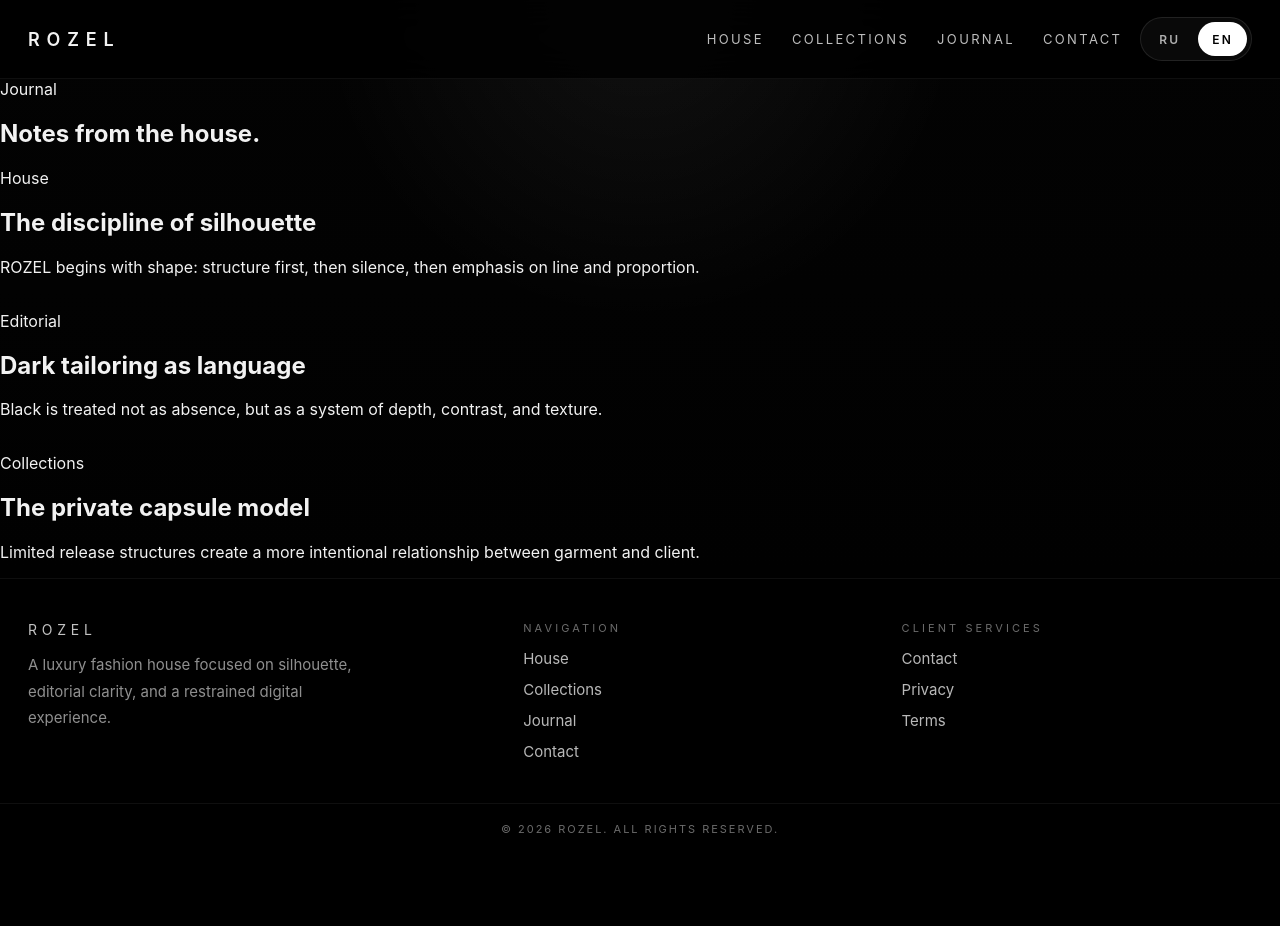
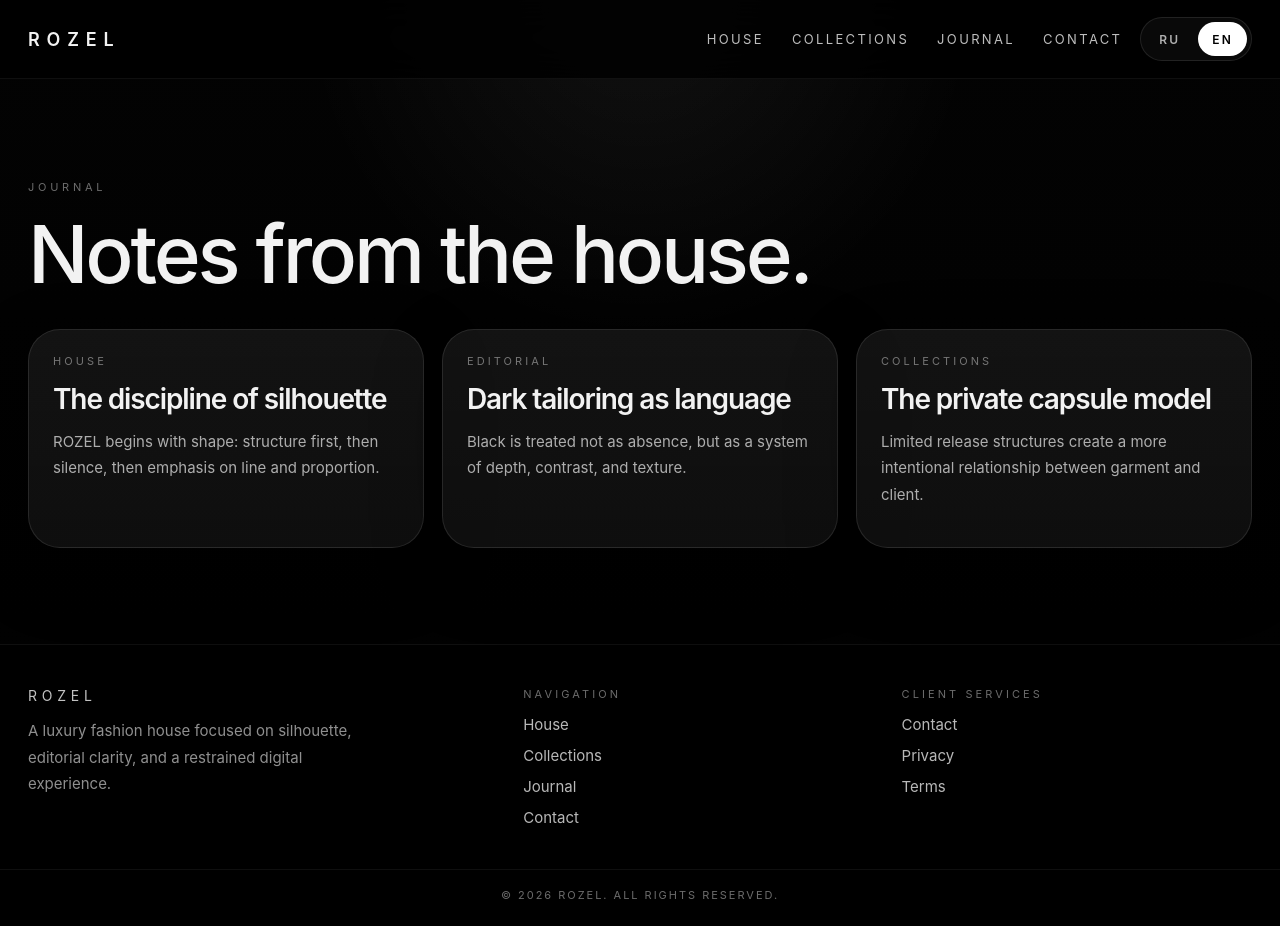
Before and after one commit to mtronda21vekby-stack/rozelshop.com, a Next.js app in the folder apps/web/: page /en/journal in a window 1280 px wide. Before the commit the page ends 860 px from the top, so only its background shows below. Built offline with nearby package versions, Linux system fonts and the light colour scheme.

Commit message:
Update page.tsx

```diff
--- a/apps/web/src/app/en/journal/page.tsx
+++ b/apps/web/src/app/en/journal/page.tsx
@@ -4,29 +4,17 @@ export default function EnglishJournalPage() {
   const siteData = getSiteContent('en');
 
   return (
-    <section className="bg-black text-white">
-      <div className="mx-auto max-w-6xl px-6 py-20">
-        <div className="text-xs uppercase tracking-[0.34em] text-white/42">
-          {siteData.journalPage.eyebrow}
-        </div>
+    <section className="page-section">
+      <div className="container">
+        <div className="eyebrow">{siteData.journalPage.eyebrow}</div>
+        <h1 className="page-title">{siteData.journalPage.title}</h1>
 
-        <h1 className="mt-4 text-4xl font-medium md:text-6xl">
-          {siteData.journalPage.title}
-        </h1>
-
-        <div className="mt-14 grid gap-6 md:grid-cols-3">
+        <div className="grid grid--3" style={{ marginTop: 34 }}>
           {siteData.journal.map((item) => (
-            <article
-              key={item.title}
-              className="rounded-[2rem] border border-white/10 bg-white/[0.02] p-6"
-            >
-              <div className="text-xs uppercase tracking-[0.28em] text-white/40">
-                {item.category}
-              </div>
-              <h2 className="mt-5 text-2xl font-medium">{item.title}</h2>
-              <p className="mt-4 text-sm leading-7 text-white/62">
-                {item.excerpt}
-              </p>
+            <article key={item.title} className="card feature-card">
+              <div className="card__label">{item.category}</div>
+              <h2 className="journal-card__title">{item.title}</h2>
+              <p className="feature-card__text">{item.excerpt}</p>
             </article>
           ))}
         </div>
```
